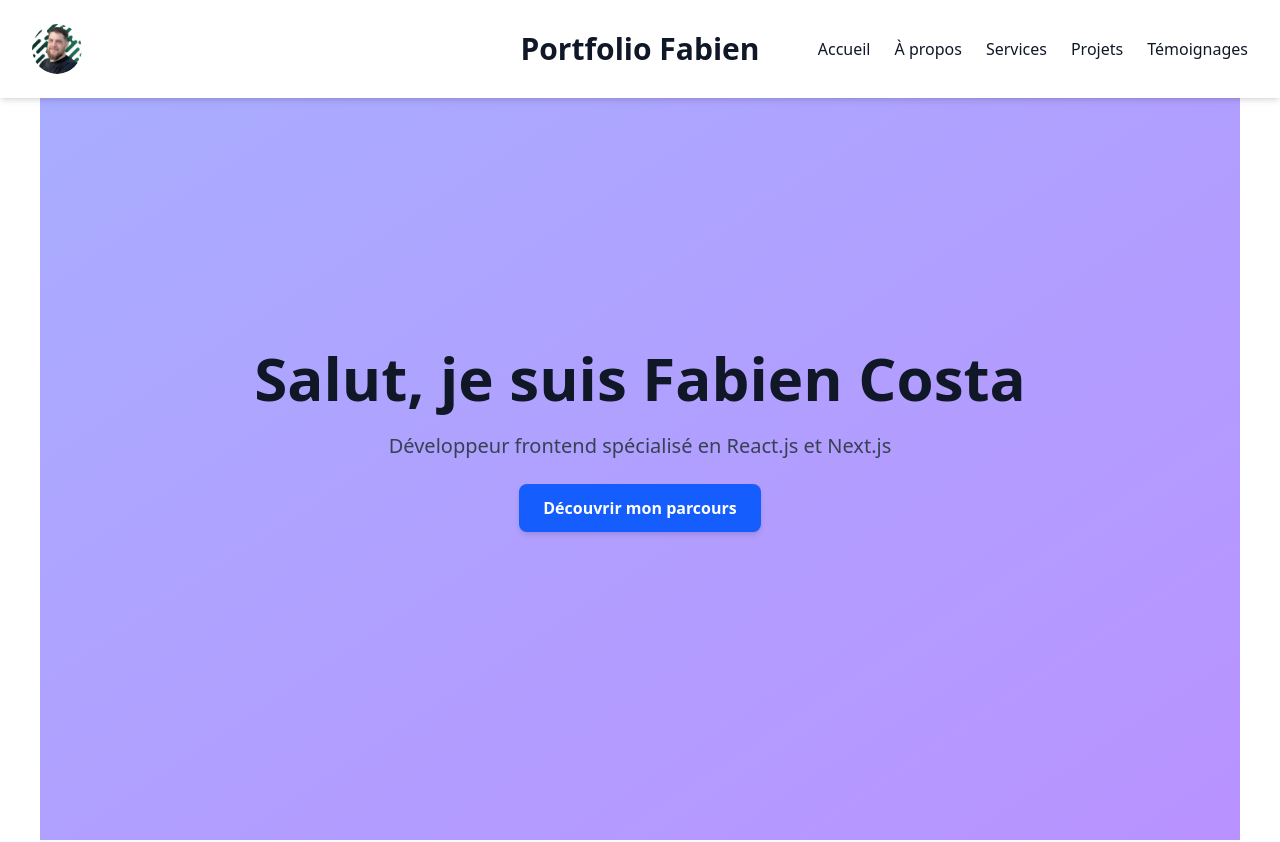
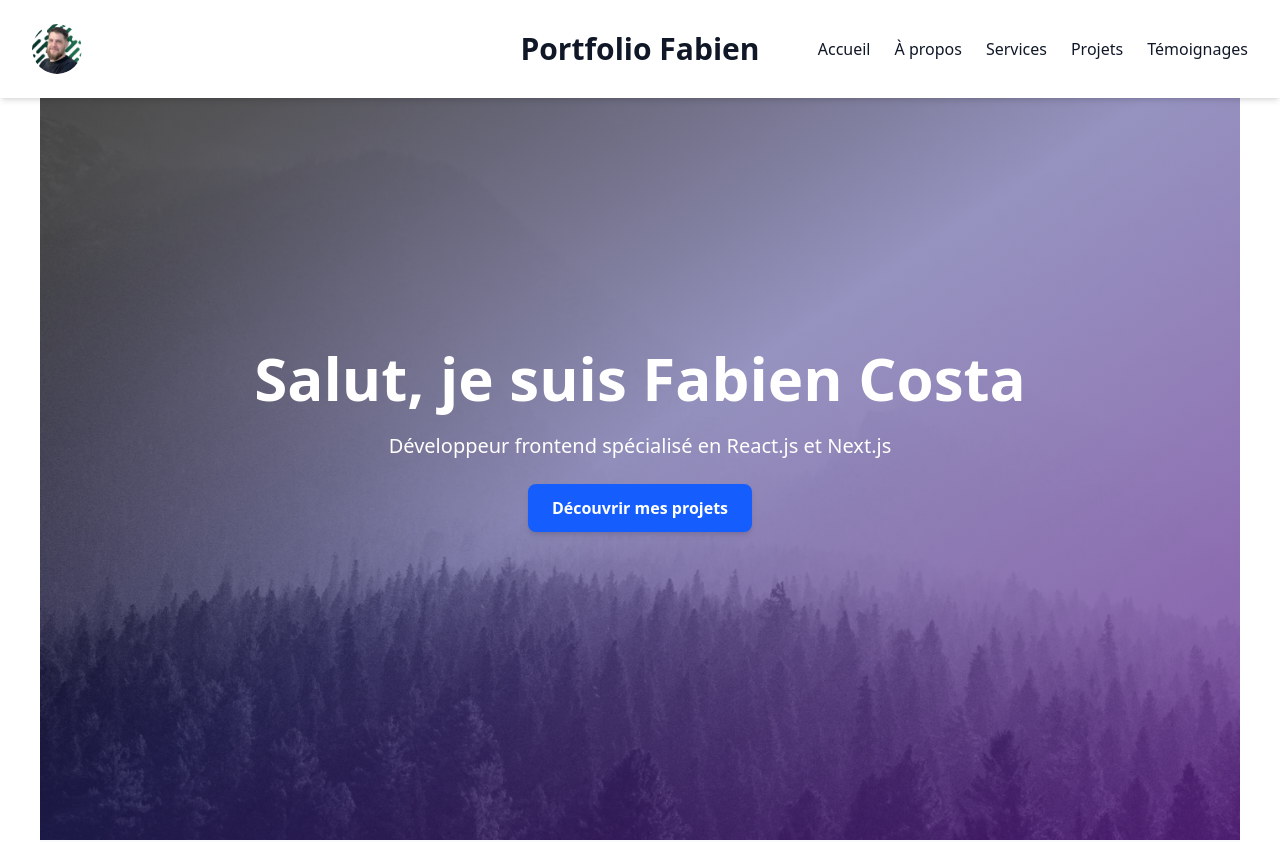
Before and after one commit to FabienCosta/portfolio-pro, a Next.js app: page / in a window 1280 px wide. Shown: the top 842 px of the page. Built offline with nearby package versions, Linux system fonts and the light colour scheme.

Commit message:
hero section background

```diff
--- a/src/components/Header.jsx
+++ b/src/components/Header.jsx
@@ -11,7 +11,10 @@ export default function Header() {
     <header className="w-full bg-white shadow-md fixed top-0 left-0 z-50">
       <div className="max-w-7xl mx-auto relative flex items-center justify-between py-4 px-6 lg:py-6 lg:px-8">
         {/* Logo */}
-        <div className="flex items-center z-20">
+        <div
+          className="flex items-center z-20 cursor-pointer"
+          onClick={() => window.scrollTo({ top: 0, behavior: "smooth" })}
+        >
           <Image
             src="/images/profile-pic-Fabien.png"
             alt="Photo de profil Fabien"
--- a/src/components/Hero.jsx
+++ b/src/components/Hero.jsx
@@ -4,7 +4,7 @@
 // export default function Hero({
 //   name = "Fabien Costa",
 //   title = "Développeur frontend spécialisé en React.js et Next.js",
-//   buttonText = "Découvrir mon parcours",
+//   buttonText = "Découvrir mes projets",
 //   buttonTargetId = "about",
 //   imageSrc = "/images/profile-pic-Fabien.png",
 //   imageAlt = "Portrait de Fabien Costa",
@@ -60,103 +60,76 @@
 //     </section>
 //   );
 // }
-
 "use client";
-
-import { Particles } from "react-tsparticles";
+import Image from "next/image";
 
 export default function Hero({
   name = "Fabien Costa",
   title = "Développeur frontend spécialisé en React.js et Next.js",
-  buttonText = "Découvrir mon parcours",
-  buttonTargetId = "about",
+  buttonText = "Découvrir mes projets",
+  buttonTargetId = "projects",
+  imageSrc = "/images/profile-pic-Fabien.png",
+  imageAlt = "Portrait de Fabien Costa",
+  bgImage = "/images/basit.webp",
 }) {
   return (
     <section
       id="home"
       className="relative min-h-screen flex flex-col justify-center items-center text-center px-6 overflow-hidden"
     >
-      {/* Fond gradient + particules */}
-      <div className="absolute inset-0 z-0 animate-gradientBG bg-gradient-to-br from-blue-300 via-indigo-300 to-purple-400">
-        <Particles
-          id="tsparticles"
-          options={{
-            fullScreen: { enable: false },
-            fpsLimit: 60,
-            particles: {
-              number: { value: 50, density: { enable: true, area: 800 } },
-              color: {
-                value: ["#3b82f6", "#6366f1", "#8b5cf6", "#f472b6", "#facc15"],
-              },
-              shape: {
-                type: ["circle", "triangle", "square", "star", "polygon"],
-                options: {
-                  polygon: { sides: 5 }, // pour les pentagones
-                },
-              },
-              opacity: { value: { min: 0.3, max: 0.7 } },
-              size: { value: { min: 3, max: 6 } },
-              move: { enable: true, speed: 2, outModes: "out" },
-              links: {
-                enable: true,
-                distance: 120,
-                color: "#3b82f6",
-                opacity: 0.4,
-                width: 1,
-              },
-            },
-            interactivity: {
-              events: {
-                onHover: { enable: true, mode: "repulse" },
-                onClick: { enable: true, mode: "push" },
-              },
-              modes: {
-                repulse: { distance: 120, duration: 0.4 },
-                push: { quantity: 4 },
-              },
-            },
-            detectRetina: true,
-          }}
-          className="absolute inset-0"
-        />
-      </div>
+      {/* 🖼 Image de fond */}
+      <Image
+        src={bgImage}
+        alt="Background"
+        fill
+        priority
+        className="absolute inset-0 w-full h-full object-cover"
+      />
+
+      {/* 🎨 Overlay gradient */}
+      <div className="absolute inset-0 bg-gradient-to-br from-black/70 via-indigo-900/50 to-purple-900/70" />
 
       {/* Contenu */}
-      <div className="relative z-10 flex flex-col items-center text-center">
+      <div className="relative z-10 text-white">
         <h1 className="text-5xl md:text-6xl font-bold mb-6">{`Salut, je suis ${name}`}</h1>
-        <p className="text-lg md:text-xl mb-6 max-w-2xl text-gray-700">
-          {title}
-        </p>
+        <p className="text-lg md:text-xl mb-6 max-w-2xl mx-auto">{title}</p>
+
         <button
           onClick={() =>
             document
               .getElementById(buttonTargetId)
               ?.scrollIntoView({ behavior: "smooth" })
           }
-          className="px-6 py-3 bg-blue-600 text-white font-bold rounded-lg shadow-md hover:bg-blue-500 hover:scale-105 transition transform"
+          className="
+            px-6 py-3
+            bg-blue-600
+            text-white
+            font-bold
+            rounded-lg
+            shadow-md
+            hover:bg-blue-500
+            hover:scale-105
+            transition transform
+            focus:outline-none focus:ring-2 focus:ring-blue-400 focus:ring-offset-2
+          "
+          aria-label={buttonText}
         >
           {buttonText}
         </button>
+
+        {/* Photo de profil
+        {imageSrc && (
+          <div className="mt-12">
+            <Image
+              src={imageSrc}
+              alt={imageAlt}
+              width={200}
+              height={200}
+              className="rounded-full shadow-lg mx-auto border-4 border-white"
+            />
+          </div>
+        )} */}
       </div>
-
-      {/* Animation gradient CSS */}
-      <style jsx>{`
-        @keyframes gradientBG {
-          0% {
-            background-position: 0% 50%;
-          }
-          50% {
-            background-position: 100% 50%;
-          }
-          100% {
-            background-position: 0% 50%;
-          }
-        }
-        .animate-gradientBG {
-          background-size: 400% 400%;
-          animation: gradientBG 15s ease infinite;
-        }
-      `}</style>
     </section>
   );
 }
```
Also changed, not shown: public/images/basit.webp (added).
